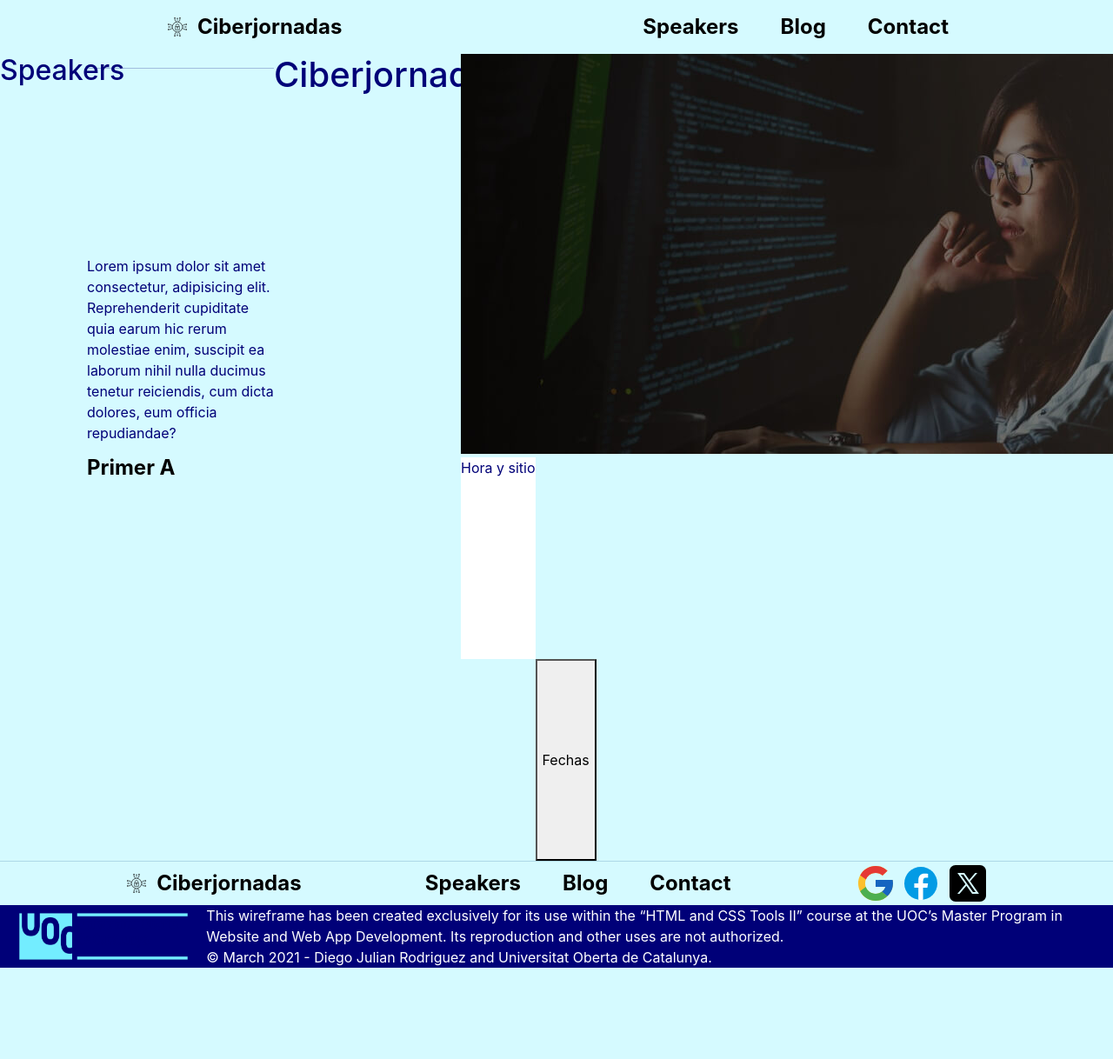
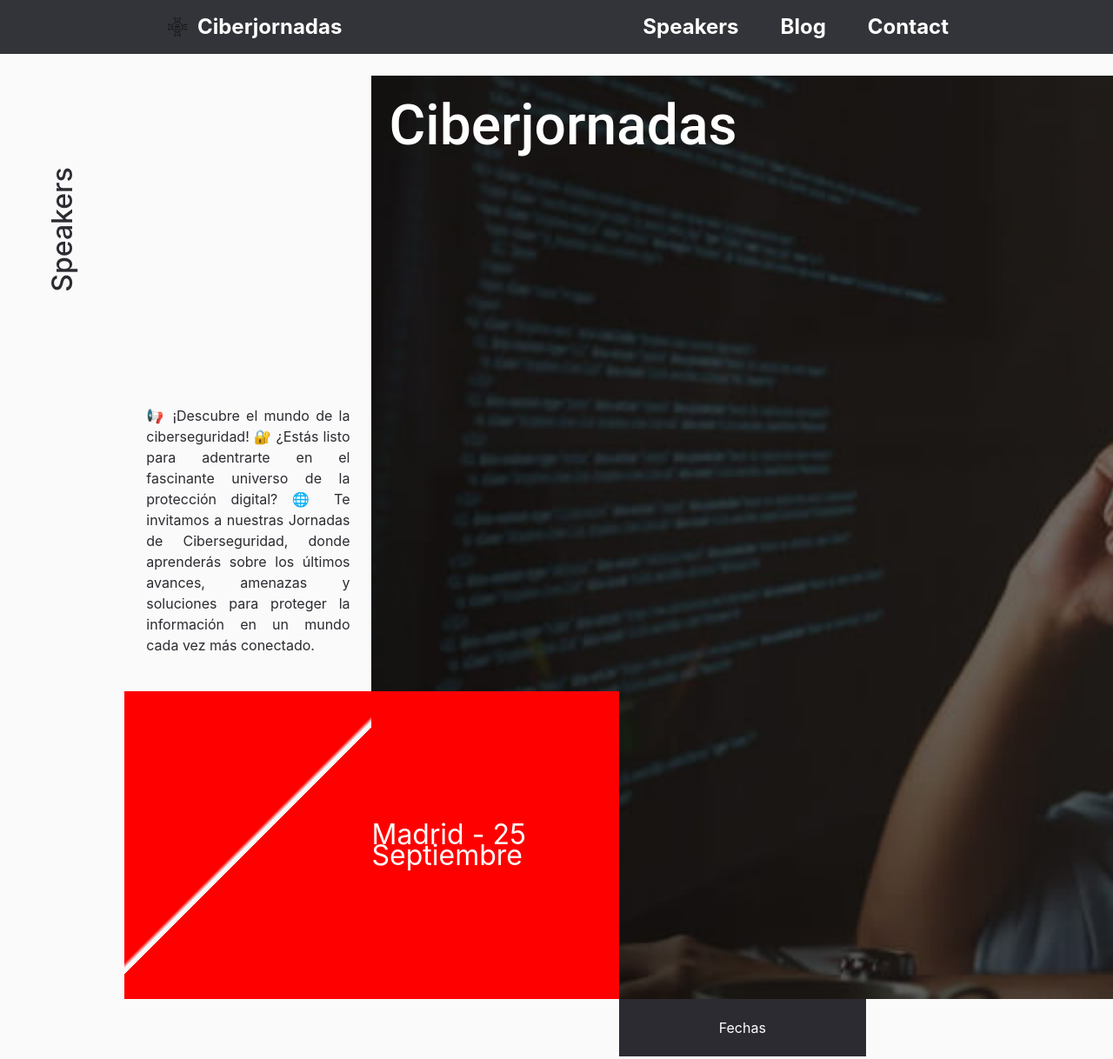
Before and after one commit to keronidas/parcelpec2, a website built with Parcel: page src/index.html in a window 1280 px wide. Shown: the top 1218 px of the page at 87% size. Before the commit the page ends 1113 px from the top, so only its background shows below. Built offline with nearby package versions, Linux system fonts and the light colour scheme.

Commit message:
portada hecha

```diff
--- a/src/assets/styles/layouts/_footer.scss
+++ b/src/assets/styles/layouts/_footer.scss
@@ -1,6 +1,8 @@
 footer {
   display: flex;
   flex-direction: column;
+  background-color: #333439;
+  color: white;
 }
 
 footer .footer__navbar {
--- a/src/assets/styles/layouts/_home.scss
+++ b/src/assets/styles/layouts/_home.scss
@@ -10,8 +10,8 @@ body {
   font-family: $font-family-sans-serif;
   font-size: 16px;
   line-height: 24px;
-  background-color: $uoc-bg;
   color: $uoc-corporate;
+  background-color: #fafafa;
 }
 
 .uoc-container {
@@ -50,43 +50,112 @@ body {
 }
 
 .portada__main {
-
   width: 100%;
   height: auto;
   display: grid;
-  grid-template-columns: 100px repeat(2, 1fr) repeat(3, auto);
-  grid-template-rows: repeat(4, 1fr);
+  padding: 25px 0px;
+  grid-template-columns: auto 1fr auto repeat(3, 1fr);
+  grid-template-rows: repeat(3, 1fr) auto;
   grid-column-gap: 0px;
   grid-row-gap: 0px;
 
   img {
     grid-area: 1 / 4 / 4 / 7;
-    width: fit-content;
-    height: fit-content;
+    width: 100%;
+    height: 100%;
+    object-fit: cover;
   }
 
   .portada__lugar {
     grid-area: 3 / 4 / 4 / 5;
     background-color: white;
+    display: flex;
+    align-items: center;
+    justify-content: center;
+    margin: 0;
+    background-color: red;
+
+    p {
+      margin: 0;
+      color: white;
+      font-size: 2rem;
+    }
   }
 
   h1 {
     grid-area: 1 / 3 / 2 / 5;
+    z-index: 30;
+    color: white;
+    padding: 20px;
+    font-size: 4rem;
+    font-family: "Roboto", sans-serif;
+
   }
 
   button {
     grid-area: 4 / 5 / 5 / 6;
+    background-color: #2c2b31;
+    color: white;
+    text-transform: capitalize;
+    padding: 20px;
+    cursor: pointer;
+    border: 1px solid #2c2b31;
   }
 
-  a {
+  .rojo-cortado {
     grid-area: 3 / 2 / 4 / 3;
+    background-image: linear-gradient(315deg, transparent 49%, #fafafa 49%, #fafafa 50%, transparent 51%);
+
+    z-index: 30;
   }
 
   .about {
     grid-area: 2 / 2 / 3 / 3;
+    padding: 25px;
+    text-align: justify;
+    color: #2c2b31;
   }
 
   h2 {
+    width: 100%;
+    height: 100%;
     grid-area: 1 / 1 / 2 / 2;
+    display: flex;
+    margin: 0;
+    /* Asegura que se alinee correctamente */
+    align-items: center;
+    /* Centrado vertical */
+    justify-content: center;
+    /* Centrado horizontal */
+    color: #2c2b31;
+
+
   }
 }
+
+.efecto-hover {
+  &:hover {
+    scale: 1.5;
+    transition: ease-in-out 0.5s;
+  }
+
+  &:not(:hover) {
+    scale: 1;
+    transition: ease-in-out 0.5s;
+  }
+}
+
+.rotated-text {
+  transform: rotate(270deg);
+  transform-origin: center;
+  /* Punto de rotación desde el centro */
+  display: inline-block;
+  /* Necesario para que respete sus propios límites */
+  white-space: nowrap;
+  /* Evita que el texto haga saltos de línea */
+}
+
+.bg-red {
+  background-color: red;
+  color: white;
+}
--- a/src/assets/styles/layouts/_navbar.scss
+++ b/src/assets/styles/layouts/_navbar.scss
@@ -4,33 +4,42 @@
     justify-content: space-around;
     align-items: center;
     padding: 1rem;
+
+    background-color: #333439;
+    color: white;
 }
 
 .navbar__img {
     display: flex;
-    align-items: center; /* Centra verticalmente el contenido */
-    gap: 0.5rem; /* Espacio entre la imagen y el texto */
+    align-items: center;
+    /* Centra verticalmente el contenido */
+    gap: 0.5rem;
+    /* Espacio entre la imagen y el texto */
 }
 
 .navbar__img__file {
-    width: 30px; /* Ajusta el tamaño de la imagen */
+    width: 30px;
+    /* Ajusta el tamaño de la imagen */
     height: 30px;
 }
 
 .navbar__img__text {
     font-size: 1.5rem;
     font-weight: 700;
-    margin: 0; /* Elimina márgenes para evitar desalineación */
-    color: black;
+    margin: 0;
+    /* Elimina márgenes para evitar desalineación */
+
 }
-.navbar__pages{
+
+.navbar__pages {
     display: flex;
     gap: 3rem;
 }
-a{
+
+a {
     text-decoration: none;
     text-transform: capitalize;
-    color: black;
+
     font-size: 1.5rem;
     font-weight: bold;
 
--- a/src/assets/styles/layouts/_navbar_fixed.scss
+++ b/src/assets/styles/layouts/_navbar_fixed.scss
@@ -3,8 +3,9 @@
   position: fixed;
   top: 0;
   left: 0;
-  background-color: white;
-  border-bottom: 2px solid blue;
+
+  background-color: #333439;
+  color: white;
   display: flex;
   justify-content: space-around;
   align-items: center;
@@ -25,8 +26,7 @@
 .navbar__fixed__img__text {
   font-size: 1.5rem;
   font-weight: 700;
-  margin: 0; /* Elimina márgenes para evitar desalineación */
-  color: black;
+  margin: 0;
 }
 .navbar__fixed__pages{
   display: flex;
@@ -35,8 +35,8 @@
 a{
   text-decoration: none;
   text-transform: capitalize;
-  color: black;
   font-size: 1.5rem;
   font-weight: bold;
+  color: white;
 
 }
--- a/src/index.html
+++ b/src/index.html
@@ -15,15 +15,17 @@
   </nav>
 
   <main class="portada__main">
-    <h1>Ciberjornadas</h1>
-    <h2>Speakers</h2>
-    <hr>
-    <p class="about" >Lorem ipsum dolor sit amet consectetur, adipisicing elit. Reprehenderit cupiditate quia earum hic rerum molestiae
-      enim, suscipit ea laborum nihil nulla ducimus tenetur reiciendis, cum dicta dolores, eum officia repudiandae?</p>
-    <a href="">primer a</a>
+    <h1 class="">Ciberjornadas</h1>
+    <h2 class="rotated-text efecto-hover">Speakers</h2>
+    <p class="about">📢 ¡Descubre el mundo de la ciberseguridad! 🔐
+
+      ¿Estás listo para adentrarte en el fascinante universo de la protección digital? 🌐
+      Te invitamos a nuestras Jornadas de Ciberseguridad, donde aprenderás sobre los últimos avances, amenazas y
+      soluciones para proteger la información en un mundo cada vez más conectado.</p>
+    <div class="bg-red rojo-cortado"></div>
     <img src="./assets/images/ciberseguridadChica.jpg" alt="">
     <div class="portada__lugar">
-      <p>Hora y sitio</p>
+      <p>Madrid - 25 Septiembre</p>
     </div>
     <button>Fechas</button>
   </main>
```
